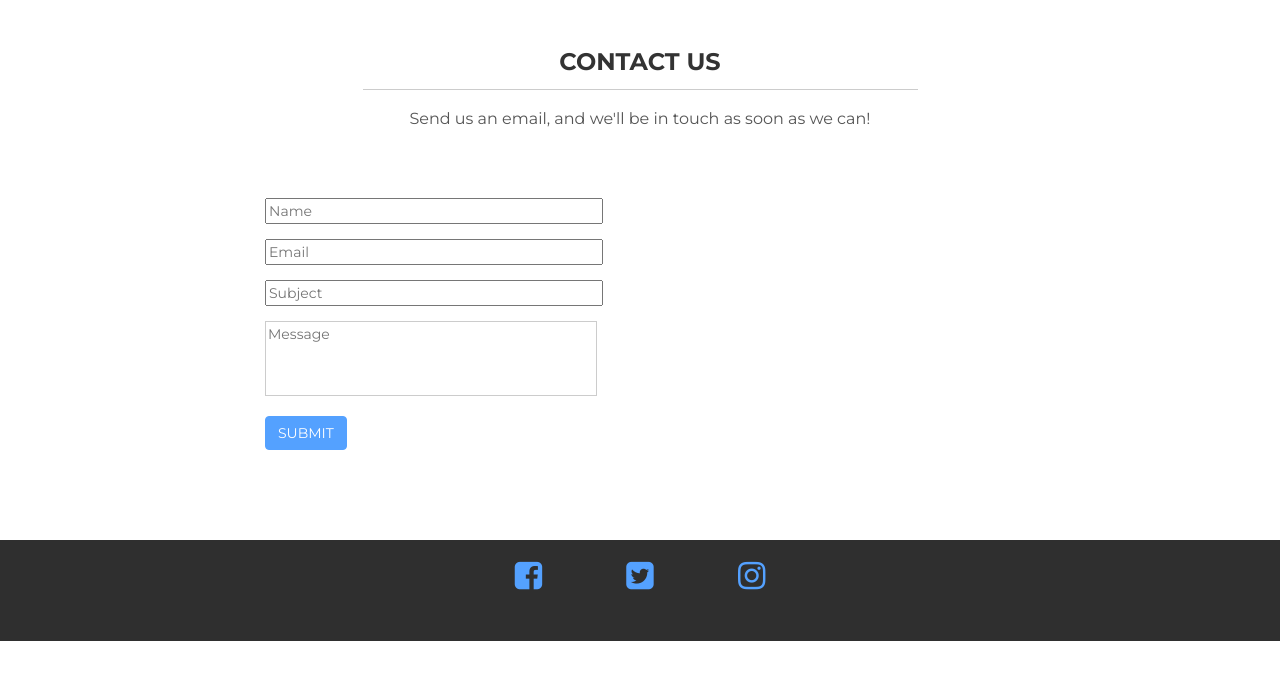
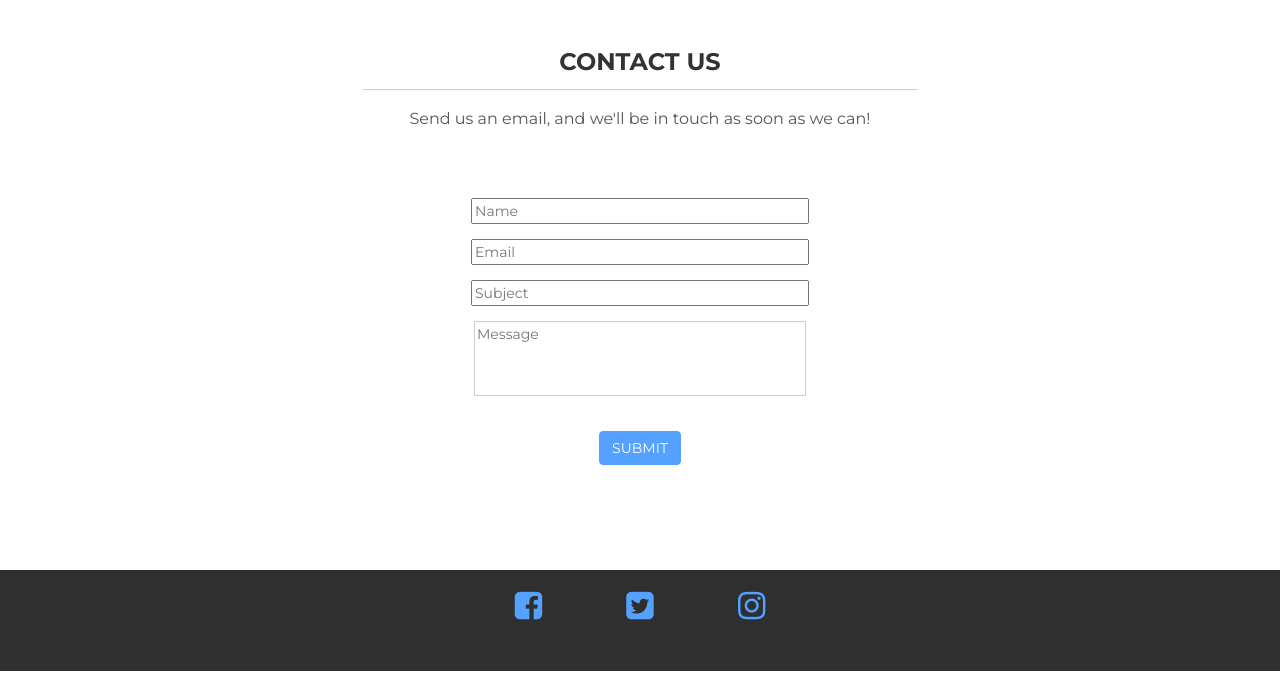
Before and after one commit to anshulkgupta/core-website, a Flask app: page /contact in a window 1280 px wide. Shown: the part 111-800 px from the top of the page. Run offline with Flask 2, Linux system fonts and the light colour scheme; some libraries are stand-ins or nearby versions.

Commit message:
Fix contact form, now sending emails

```diff
--- a/app.py
+++ b/app.py
@@ -4,7 +4,7 @@ from flask.ext.mail import Message
 
 
 app = Flask(__name__)
-app.config.from_object(__name__)
+app.config.from_object('config')
 mail = Mail(app)
 
 
@@ -12,36 +12,36 @@ from config import SECRET_KEY
 from forms import ContactForm
 
 
-@app.route("/")
+@app.route('/')
 def index():
     return render_template('index.html')
 
-@app.route("/calendar")
+@app.route('/calendar')
 def calendar():
     return render_template('calendar.html')
 
-@app.route("/initiatives")
+@app.route('/initiatives')
 def initiatives():
     return render_template('initiatives.html')
 
-@app.route("/team")
+@app.route('/team')
 def team():
     return render_template('team.html')
 
-@app.route("/contact", methods=['GET', 'POST'])
+@app.route('/contact', methods=['GET', 'POST'])
 def contact():
     form = ContactForm()
     if form.validate_on_submit():
         msg = Message(form.subject.data,
-                    recipients=['coreboard@columbia.edu'],
-                    sender=(form.name.data, form.email.data))
-        msg.body = form.message.data
+                    recipients=['coreboard@columbia.edu'])
+        msg.body = """
+        From: %s <%s>
+        %s
+        """ % (form.name.data, form.email.data, form.message.data)
         mail.send(msg)
         return redirect(url_for('index'))
-    return render_template('contact.html',
-                            form=form)
+    return render_template('contact.html', form=form)
 
 
-if __name__ == "__main__":
-    app.debug = True
-    app.run(host="0.0.0.0")
+if __name__ == '__main__':
+    app.run(debug = True, host='0.0.0.0')
--- a/forms.py
+++ b/forms.py
@@ -1,4 +1,4 @@
-from flask.ext.wtf import Form
+from flask_wtf import Form
 from wtforms import TextField, TextAreaField
 from wtforms.validators import DataRequired, Email
 
--- a/templates/contact.html
+++ b/templates/contact.html
@@ -10,9 +10,9 @@
     </div>
   </div>
   <div class="row mt">
-    <div class="col-lg-8 col-lg-offset-2">
-      <form action="/" role="form" method="post">
-        {{ form.csrf_token }}
+    <div class="col-lg-8 col-lg-offset-2 centered">
+      <form class="form-group" role="form" method="POST" action="">
+        {{ form.hidden_tag() }}
         <div class="form-group">
           {{ form.name(placeholder="Name", size=40) }}
           <br>
@@ -25,8 +25,10 @@
           {{ form.subject(placeholder="Subject", size=40) }}
           <br>
         </div>
+        <div class="form-group">
         {{ form.message(placeholder="Message", size=40) }}
           <br>
+        </div>
         <button type="submit" class="btn btn-success">SUBMIT</button>
       </form>
     </div>
```
